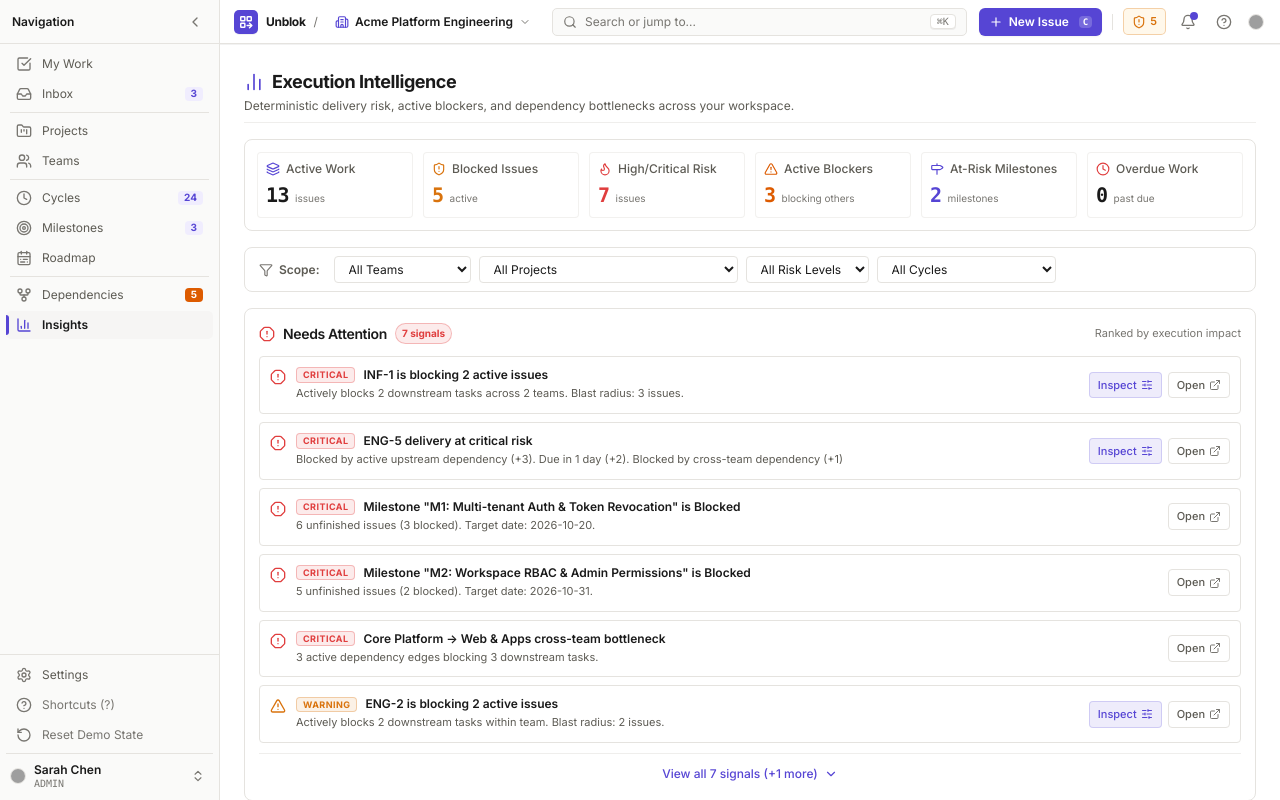
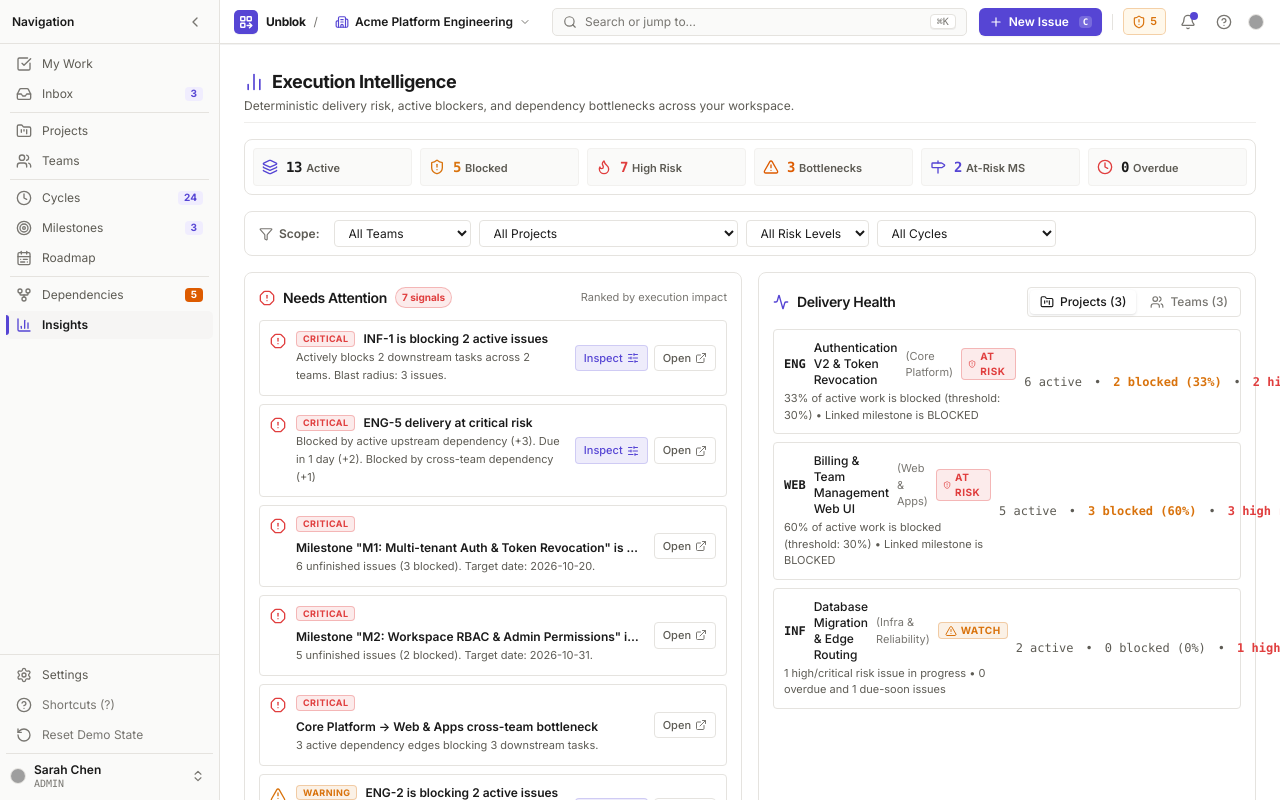
Before and after one commit to YounasKhan2/Unblok, a React (Vite) app: page /insights in a window 1280 px wide. Built offline with nearby package versions, Linux system fonts and the light colour scheme; grey boxes are pictures that could not be loaded.

Commit message:
design(ux-09): refine insights execution hierarchy

```diff
--- a/src/features/insights/components/ExecutionSummary.tsx
+++ b/src/features/insights/components/ExecutionSummary.tsx
@@ -23,109 +23,103 @@ export const ExecutionSummary: React.FC<ExecutionSummaryProps> = ({ summary }) =
     <div
       role="region"
       aria-label="Execution Summary Metrics"
-      className="grid grid-cols-2 sm:grid-cols-3 lg:grid-cols-6 gap-2.5 p-3 rounded-lg bg-surface-card border border-border"
+      className="grid grid-cols-2 sm:grid-cols-3 lg:grid-cols-6 gap-2 p-2 rounded-lg bg-surface-base border border-border"
     >
       {/* 1. Active Issues */}
-      <div className="flex flex-col gap-1 p-2 rounded bg-surface-base/60 border border-border/50">
-        <div className="flex items-center gap-1.5 text-xs text-text-secondary">
-          <Layers className="w-3.5 h-3.5 text-accent" />
-          <span className="font-medium truncate">Active Work</span>
-        </div>
-        <div className="flex items-baseline gap-1.5">
-          <span className="text-xl font-bold font-mono text-text-primary tracking-tight">
+      <div className="flex items-center gap-2 p-2 rounded bg-surface-subtle border border-border/40">
+        <Layers className="w-4 h-4 text-accent shrink-0" />
+        <div className="min-w-0">
+          <div className="flex items-baseline gap-1">
+            <span className="text-sm font-bold font-mono text-text-primary tracking-tight">
               {summary.activeIssuesCount}
             </span>
-          <span className="text-[10px] text-text-muted">issues</span>
+            <span className="text-[11px] font-semibold text-text-secondary truncate">Active</span>
+          </div>
         </div>
       </div>
 
       {/* 2. Blocked Issues */}
-      <div className="flex flex-col gap-1 p-2 rounded bg-surface-base/60 border border-border/50">
-        <div className="flex items-center gap-1.5 text-xs text-text-secondary">
-          <ShieldAlert className="w-3.5 h-3.5 text-warning" />
-          <span className="font-medium truncate">Blocked Issues</span>
-        </div>
-        <div className="flex items-baseline gap-1.5">
+      <div className="flex items-center gap-2 p-2 rounded bg-surface-subtle border border-border/40">
+        <ShieldAlert className="w-4 h-4 text-warning shrink-0" />
+        <div className="min-w-0">
+          <div className="flex items-baseline gap-1">
             <span
-            className={`text-xl font-bold font-mono tracking-tight ${
+              className={`text-sm font-bold font-mono tracking-tight ${
                 summary.blockedIssuesCount > 0 ? 'text-warning' : 'text-text-primary'
               }`}
             >
               {summary.blockedIssuesCount}
             </span>
-          <span className="text-[10px] text-text-muted">active</span>
+            <span className="text-[11px] font-semibold text-text-secondary truncate">Blocked</span>
+          </div>
         </div>
       </div>
 
       {/* 3. High Risk Work */}
-      <div className="flex flex-col gap-1 p-2 rounded bg-surface-base/60 border border-border/50">
-        <div className="flex items-center gap-1.5 text-xs text-text-secondary">
-          <Flame className="w-3.5 h-3.5 text-danger" />
-          <span className="font-medium truncate">High/Critical Risk</span>
-        </div>
-        <div className="flex items-baseline gap-1.5">
+      <div className="flex items-center gap-2 p-2 rounded bg-surface-subtle border border-border/40">
+        <Flame className="w-4 h-4 text-danger shrink-0" />
+        <div className="min-w-0">
+          <div className="flex items-baseline gap-1">
             <span
-            className={`text-xl font-bold font-mono tracking-tight ${
+              className={`text-sm font-bold font-mono tracking-tight ${
                 summary.highRiskIssuesCount > 0 ? 'text-danger' : 'text-text-primary'
               }`}
             >
               {summary.highRiskIssuesCount}
             </span>
-          <span className="text-[10px] text-text-muted">issues</span>
+            <span className="text-[11px] font-semibold text-text-secondary truncate">High Risk</span>
+          </div>
         </div>
       </div>
 
       {/* 4. Active Blockers */}
-      <div className="flex flex-col gap-1 p-2 rounded bg-surface-base/60 border border-border/50">
-        <div className="flex items-center gap-1.5 text-xs text-text-secondary">
-          <AlertTriangle className="w-3.5 h-3.5 text-blocker" />
-          <span className="font-medium truncate">Active Blockers</span>
-        </div>
-        <div className="flex items-baseline gap-1.5">
+      <div className="flex items-center gap-2 p-2 rounded bg-surface-subtle border border-border/40">
+        <AlertTriangle className="w-4 h-4 text-blocker shrink-0" />
+        <div className="min-w-0">
+          <div className="flex items-baseline gap-1">
             <span
-            className={`text-xl font-bold font-mono tracking-tight ${
+              className={`text-sm font-bold font-mono tracking-tight ${
                 summary.activeBlockersCount > 0 ? 'text-blocker' : 'text-text-primary'
               }`}
             >
               {summary.activeBlockersCount}
             </span>
-          <span className="text-[10px] text-text-muted">blocking others</span>
+            <span className="text-[11px] font-semibold text-text-secondary truncate">Bottlenecks</span>
+          </div>
         </div>
       </div>
 
       {/* 5. At-Risk Milestones */}
-      <div className="flex flex-col gap-1 p-2 rounded bg-surface-base/60 border border-border/50">
-        <div className="flex items-center gap-1.5 text-xs text-text-secondary">
-          <MilestoneIcon className="w-3.5 h-3.5 text-accent" />
-          <span className="font-medium truncate">At-Risk Milestones</span>
-        </div>
-        <div className="flex items-baseline gap-1.5">
+      <div className="flex items-center gap-2 p-2 rounded bg-surface-subtle border border-border/40">
+        <MilestoneIcon className="w-4 h-4 text-accent shrink-0" />
+        <div className="min-w-0">
+          <div className="flex items-baseline gap-1">
             <span
-            className={`text-xl font-bold font-mono tracking-tight ${
+              className={`text-sm font-bold font-mono tracking-tight ${
                 summary.atRiskMilestonesCount > 0 ? 'text-accent' : 'text-text-primary'
               }`}
             >
               {summary.atRiskMilestonesCount}
             </span>
-          <span className="text-[10px] text-text-muted">milestones</span>
+            <span className="text-[11px] font-semibold text-text-secondary truncate">At-Risk MS</span>
+          </div>
         </div>
       </div>
 
       {/* 6. Overdue Work */}
-      <div className="flex flex-col gap-1 p-2 rounded bg-surface-base/60 border border-border/50">
-        <div className="flex items-center gap-1.5 text-xs text-text-secondary">
-          <Clock className="w-3.5 h-3.5 text-danger" />
-          <span className="font-medium truncate">Overdue Work</span>
-        </div>
-        <div className="flex items-baseline gap-1.5">
+      <div className="flex items-center gap-2 p-2 rounded bg-surface-subtle border border-border/40">
+        <Clock className="w-4 h-4 text-danger shrink-0" />
+        <div className="min-w-0">
+          <div className="flex items-baseline gap-1">
             <span
-            className={`text-xl font-bold font-mono tracking-tight ${
+              className={`text-sm font-bold font-mono tracking-tight ${
                 summary.overdueIssuesCount > 0 ? 'text-danger' : 'text-text-primary'
               }`}
             >
               {summary.overdueIssuesCount}
             </span>
-          <span className="text-[10px] text-text-muted">past due</span>
+            <span className="text-[11px] font-semibold text-text-secondary truncate">Overdue</span>
+          </div>
         </div>
       </div>
     </div>
--- a/src/pages/insights/InsightsPage.tsx
+++ b/src/pages/insights/InsightsPage.tsx
@@ -1,10 +1,5 @@
-/**
- * @license
- * SPDX-License-Identifier: Apache-2.0
- */
-
 import React, { useMemo, useCallback } from 'react';
-import { useSearchParams } from 'react-router-dom';
+import { useSearchParams, Link } from 'react-router-dom';
 import { useProject } from '../../context/ProjectContext';
 import { useDrawerRoute } from '../../app/router/useDrawerRoute';
 import { selectWorkspaceInsights, DEFAULT_INSIGHTS_FILTER } from '../../features/insights/selectors/insightSelectors';
@@ -16,8 +11,7 @@ import { HighRiskWorkTable } from '../../features/insights/components/HighRiskWo
 import { BottleneckPanel } from '../../features/insights/components/BottleneckPanel';
 import { DeliveryHealthPanel } from '../../features/insights/components/DeliveryHealthPanel';
 import { CrossTeamMatrix } from '../../features/insights/components/CrossTeamMatrix';
-import { IssueDrawer } from '../../components/drawer/IssueDrawer';
-import { Sparkles, BarChart2 } from 'lucide-react';
+import { BarChart2, GitFork, ArrowRight } from 'lucide-react';
 
 export const InsightsPage: React.FC = () => {
   const [searchParams, setSearchParams] = useSearchParams();
@@ -92,7 +86,7 @@ export const InsightsPage: React.FC = () => {
   }, [issues, dependencies, projects, teams, milestones, cycles, activities, filters]);
 
   return (
-    <div className="flex-1 flex flex-col min-h-0 bg-surface-base overflow-y-auto">
+    <div className="flex-1 flex flex-col min-h-0 bg-canvas overflow-y-auto">
       <div className="max-w-[1600px] w-full mx-auto p-4 sm:p-6 space-y-4">
         {/* Page Header */}
         <header className="flex flex-col sm:flex-row sm:items-center justify-between gap-3 pb-2 border-b border-border/60">
@@ -109,10 +103,10 @@ export const InsightsPage: React.FC = () => {
           </div>
         </header>
 
-        {/* Top Summary Metric Strip */}
+        {/* 1. Top Summary Metric Strip: High-density orientation */}
         <ExecutionSummary summary={insightsData.summary} />
 
-        {/* Filter Bar */}
+        {/* 2. Filter Bar */}
         <InsightsFilterBar
           filters={filters}
           teams={teams}
@@ -122,21 +116,45 @@ export const InsightsPage: React.FC = () => {
           onResetFilters={handleResetFilters}
         />
 
-        {/* Main Content Layout: High-priority signal control surface */}
-        <div className="space-y-4">
-          {/* Section 1: Needs Attention Signals */}
+        {/* 3. Primary Action & Health 2-Column Region */}
+        <div className="grid grid-cols-1 lg:grid-cols-2 gap-4">
+          {/* Left: Prioritized action signals */}
           <NeedsAttentionPanel
             signals={insightsData.needsAttention}
             onOpenDrawer={openDrawer}
           />
 
-          {/* Section 2: High-Risk Work Table */}
+          {/* Right: Aggregate delivery condition */}
+          <DeliveryHealthPanel
+            projectHealth={insightsData.projectHealth}
+            teamHealth={insightsData.teamHealth}
+          />
+        </div>
+
+        {/* 4. Detailed High-Risk Work List (Dense Execution Table) */}
         <HighRiskWorkTable
           issues={insightsData.highRiskIssues}
           onOpenDrawer={openDrawer}
         />
 
-          {/* Section 3: Dual Intelligence Grid (Bottlenecks & Delivery Health) */}
+        {/* 5. Systemic Dependency Pressure Region */}
+        <section className="space-y-3 pt-2">
+          <div className="flex items-center justify-between pb-1 border-b border-border/50">
+            <div className="flex items-center gap-2">
+              <GitFork className="w-4 h-4 text-accent" />
+              <h2 className="text-xs font-bold text-text-primary uppercase tracking-wider">
+                Dependency Pressure
+              </h2>
+            </div>
+            <Link
+              to="/dependencies"
+              className="inline-flex items-center gap-1.5 text-xs font-semibold text-accent hover:underline"
+            >
+              <span>Open Dependency Intelligence</span>
+              <ArrowRight className="w-3.5 h-3.5" />
+            </Link>
+          </div>
+
           <div className="grid grid-cols-1 lg:grid-cols-2 gap-4">
             <BottleneckPanel
               bottlenecks={insightsData.bottlenecks}
@@ -144,22 +162,13 @@ export const InsightsPage: React.FC = () => {
               onOpenDrawer={openDrawer}
             />
 
-            <DeliveryHealthPanel
-              projectHealth={insightsData.projectHealth}
-              teamHealth={insightsData.teamHealth}
-            />
-          </div>
-
-          {/* Section 4: Cross-Team Execution Pressure Matrix */}
             <CrossTeamMatrix
               matrixData={insightsData.crossTeamMatrix}
               scopeLabel={insightsData.matrixScopeLabel}
             />
           </div>
+        </section>
       </div>
-
-      {/* Slide-over Issue Drawer */}
-      <IssueDrawer />
     </div>
   );
 };
```
Also changed, not shown: 1 other file (tests, documents, lock files or other folders). Lines whose indentation alone changed are shown as unchanged.
